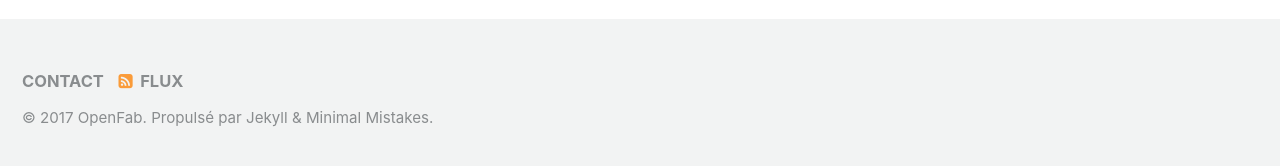
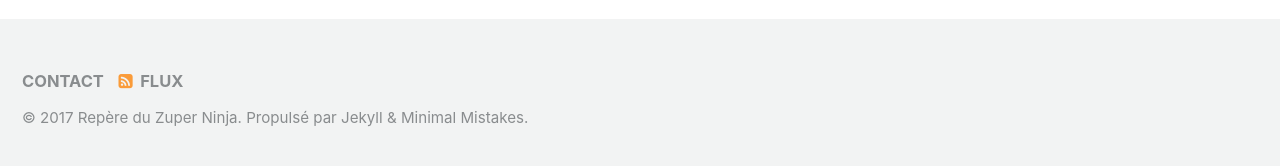
Before and after one commit to zuperninja/zuperninja.github.io, a Jekyll site: the page built from index.html, in a window 1280 px wide and 900 px high, scrolled down 253 px. Shown: the part 726-892 px from the top of the window. Built offline with Jekyll 4.4.1, drawn with Linux system fonts in a browser that asks for light colours; the list of posts is cut into pages by our own code.

Commit message:
Update _config.yml

```diff
--- a/_config.yml
+++ b/_config.yml
@@ -9,10 +9,10 @@
 
 # Site Settings
 locale                   : "fr-BE"
-title                    : "OpenFab"
+title                    : "Zuper Ninja" #titre du site qui s'affice sur l'onglet
 title_separator          : "-"
-name                     : "OpenFab"
-description              : "More than a fablab"
+name                     : "Repère du Zuper Ninja" #nom du site, apparaît sur la page
+description              : "Out there to get snack" #description apparait sur la sidebar
 url                      : # the base hostname & protocol for your site e.g. "https://mmistakes.github.io"
 baseurl                  : # the subpath of your site, e.g. "/blog"
 repository               : # GitHub username/repo-name e.g. "mmistakes/minimal-mistakes"
```
